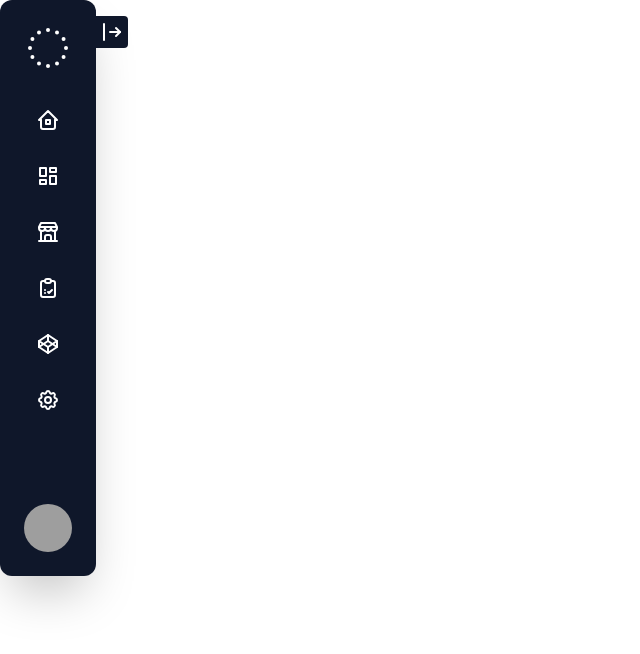
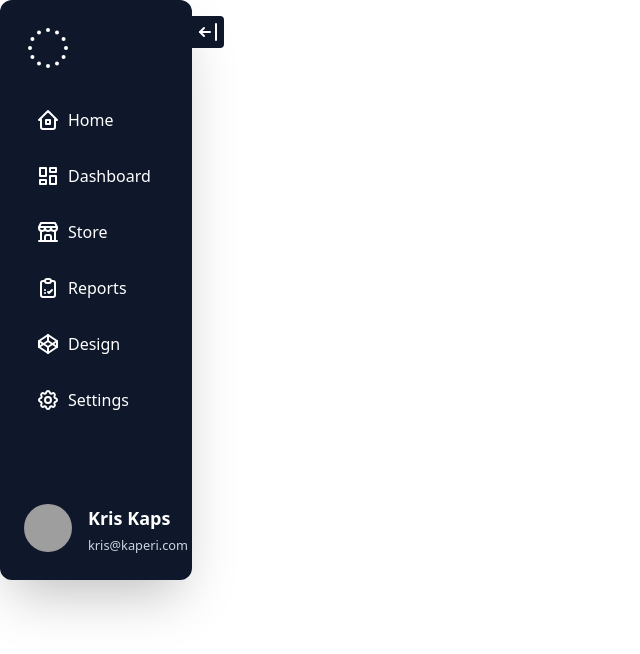
Before and after one commit to captainkapnap/icodethis_yt_video, a Next.js app: page /components/util in a window 1280 px wide. Shown: the top 654 px of the page, without its empty margins (0-640 px from the left). Built offline with nearby package versions, Linux system fonts and the light colour scheme; grey boxes are pictures that could not be loaded.

Commit message:
sizing navbar working

```diff
--- a/src/pages/components/util.tsx
+++ b/src/pages/components/util.tsx
@@ -10,10 +10,12 @@ const ClientOnlyComponent = dynamic(() => import('./client-only'), {
 })
 
 // lazy loading of 'document' needs this validator if statement
-if (typeof window !== 'undefined') {
-    document.getElementById('toggle')?.addEventListener('click', () => {
-        document.body.classList.toggle('dark');
-    })
+function toggleDark() {
+    if (typeof window !== 'undefined') {
+        const div2toggle = document.getElementById('div2toggle');
+        div2toggle?.classList.toggle('dark');
+        // console.log(div2toggle);
+    }
 }
 // _____________________________________________________
 
@@ -52,15 +54,6 @@ function generateColor() {
 }
 // _____________________________________________________
 
-function toggleDark() {
-    if (typeof window !== 'undefined') {
-        const div2toggle = document.getElementById('div2toggle');
-        document.querySelector('toggle')?.addEventListener('click', () => {
-            alert('hi')
-            div2toggle?.classList.toggle('dark');
-        })
-    }
-}
 
 function ICodeThis() {
     useEffect(() => {
@@ -70,7 +63,7 @@ function ICodeThis() {
         <>
       <div id="div2toggle" className="flex dark">
         <nav className="bg-slate-900 text-white rounded-xl shadow-2xl p-6 dark:w-48 relative">
-            <button id="toggle" className="absolute -right-8 top-4 bg-slate-900 rounded-r p-1">
+            <button onClick={toggleDark} className="absolute -right-8 top-4 bg-slate-900 rounded-r p-1">
                 <svg xmlns="http://www.w3.org/2000/svg" className="dark:hidden" width="24" height="24" viewBox="0 0 24 24" stroke-width="2" stroke="currentColor" fill="none" stroke-linecap="round" stroke-linejoin="round">
                     <path stroke="none" d="M0 0h24v24H0z" fill="none"></path>
                     <path d="M20 12l-10 0"></path>
--- a/tailwind.config.ts
+++ b/tailwind.config.ts
@@ -6,4 +6,5 @@ export default {
     extend: {},
   },
   plugins: [],
+  darkMode: 'class',
 } satisfies Config;
```
